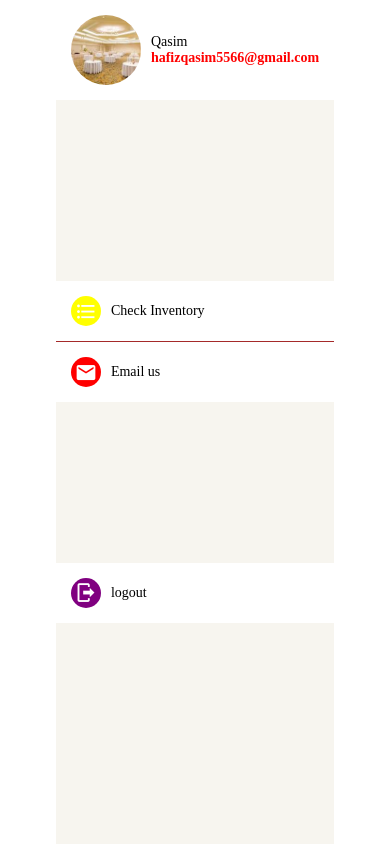
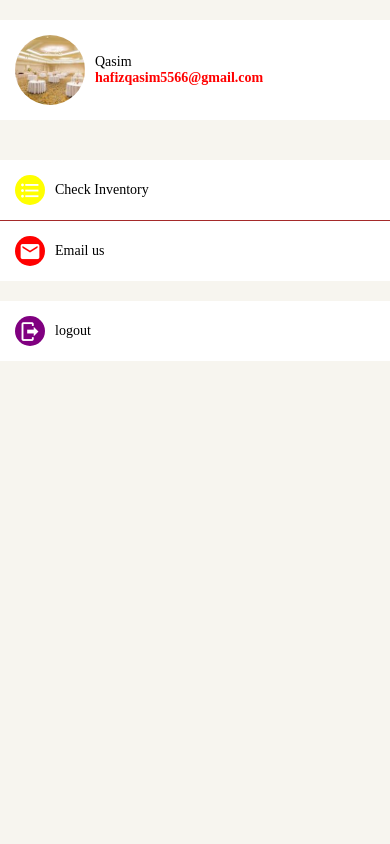
Before and after one commit to Qashu02/ReactnNativelearning, a React Native app in the folder DoneWithIt/: screen / in a window 390 px wide. Built offline with nearby package versions, Linux system fonts and the light colour scheme.

Commit message:
Account Screen

```diff
--- a/DoneWithIt/App.js
+++ b/DoneWithIt/App.js
@@ -6,15 +6,11 @@ import ListItem from './app/components/ListItem';
 import { GestureHandlerRootView, PanGestureHandler } from 'react-native-gesture-handler';
 import AccountScreen from './app/screen/AccountScreen';
 import Screen from './app/components/Screen';
+import ListingScreen from './app/screen/ListingScreen';
 export default function App() {
 
   return <>
-
-<Screen style={styles.container}>
-
   <AccountScreen/>
-</Screen>
-
   </>
 
 }
--- a/DoneWithIt/app/components/ListItem.jsx
+++ b/DoneWithIt/app/components/ListItem.jsx
@@ -24,9 +24,7 @@ function ListItem({
   renderRightActions,
 }) {
   return (<>
-  <GestureHandlerRootView>
 
- <Swipeable renderRightActions={renderRightActions}>
       <TouchableHighlight onPress={onPress}>
         <View style={[styles.container, style]}>
         {ImageComponent}
@@ -37,8 +35,7 @@ function ListItem({
           </View>
         </View>
       </TouchableHighlight>
-    </Swipeable>
-  </GestureHandlerRootView>
+
   </>
   );
 }
--- a/DoneWithIt/app/components/Screen.jsx
+++ b/DoneWithIt/app/components/Screen.jsx
@@ -1,16 +1,20 @@
 import React from 'react';
-import { SafeAreaView ,StyleSheet} from 'react-native';
+import { SafeAreaView ,StyleSheet,View} from 'react-native';
 import Constants from 'expo-constants'
 function Screen({children,style}) {
     return (
         <SafeAreaView style={[styles.screen,style]}>
+            <View>
+
 {children}
+            </View>
         </SafeAreaView>
     );
 }
 const styles = StyleSheet.create({
     screen:{
         paddingTop:Constants.statusBarHeight,
+        textAlign:'center',
         flex:1
 
     }
--- a/DoneWithIt/app/screen/AccountScreen.jsx
+++ b/DoneWithIt/app/screen/AccountScreen.jsx
@@ -25,14 +25,12 @@ const menu=[{
 function AccountScreen(props) {
     return (
        <Screen style={styles.screen}>
-<View  style={styles.container}>
 
+<View style={styles.container}>
            <ListItem title={'Qasim'}
             subTitle={'hafizqasim5566@gmail.com'}
             image={require('../assets/Hall1.jpg')}
             />
-
-
         </View>
 <View style={styles.container}>
 <FlatList data={menu}
@@ -49,13 +47,10 @@ ImageComponent={<Icon name={item.icon.name} backgroundColor={item.icon.backgroun
 const styles = StyleSheet.create({
     screen:{
         backgroundColor:'#F7F5EF',
-       flex:1,
-       overflow:'hidden'
-
     }
     ,
     container:{
-flex:1
+marginVertical:20,
     }
 })
 export default AccountScreen;
```
Also changed, not shown: DoneWithIt/app/screen/ListingHalls.jsx (added, +24 -0 lines).
